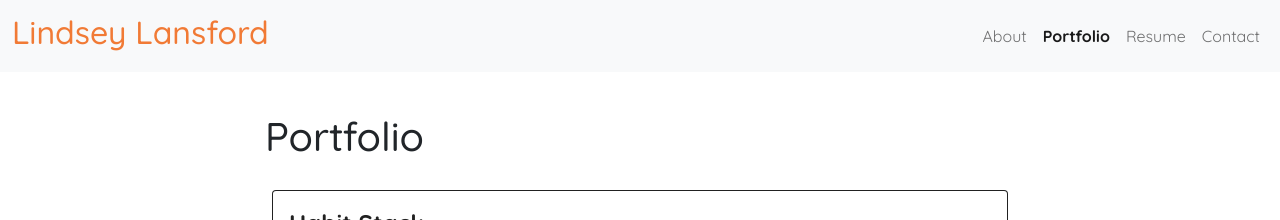
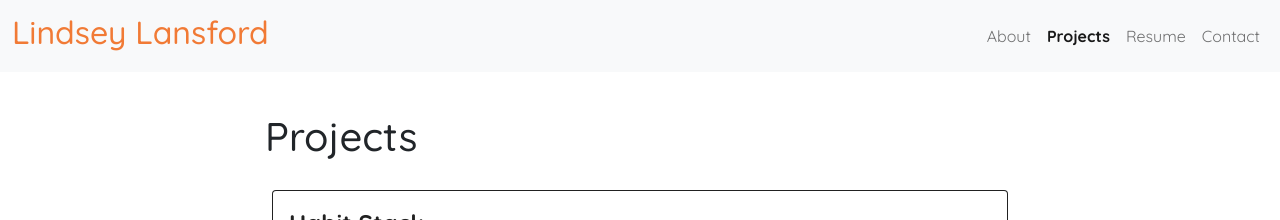
Before and after one commit to lindsey-lansford/react-portfolio, a React (Create React App) app: page /react-portfolio/portfolio in a window 1280 px wide. Shown: the top 220 px of the page. Built offline with nearby package versions, Linux system fonts and the light colour scheme.

Commit message:
rewording portfolio > projects

```diff
--- a/src/components/Navbar.js
+++ b/src/components/Navbar.js
@@ -42,7 +42,7 @@ const Navbar = () => {
               }
               to="/portfolio"
             >
-              Portfolio
+              Projects
             </NavLink>
             <NavLink
               className={({ isActive }) =>
--- a/src/pages/Portfolio.js
+++ b/src/pages/Portfolio.js
@@ -70,7 +70,7 @@ const Portfolio = () => {
 
   return (
     <div className="portfolio-page-container">
-      <h1 className="title">Portfolio</h1>
+      <h1 className="title">Projects</h1>
       <div className="container">
         {projects.map((project) => (
           <NewProjectCard
```
